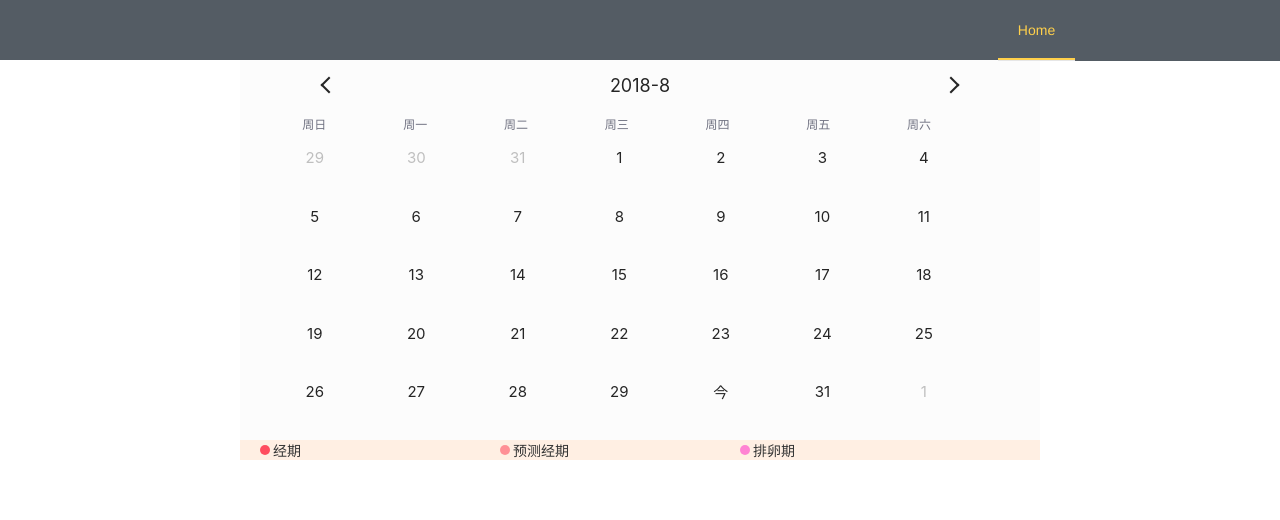
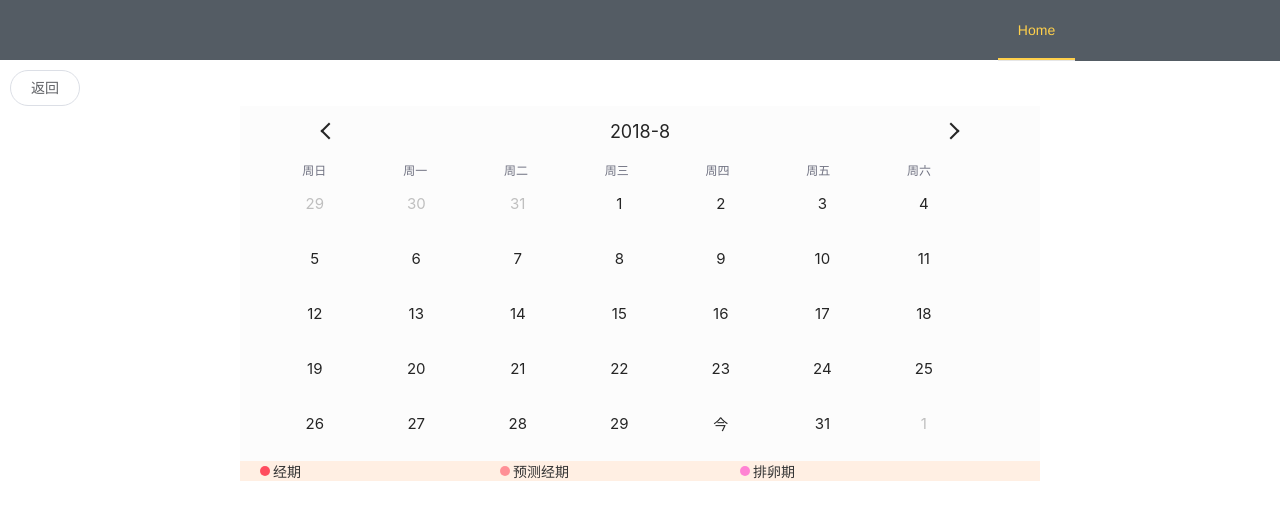
Before and after one commit to magicLian/dailyRecord_client, a Vue app: page /index/project/periodHelper in a window 1280 px wide. Shown: the top 520 px of the page. Built offline with nearby package versions, Linux system fonts and the light colour scheme; no server answers.

Commit message:
2018-10-9 16:44:25

```diff
--- a/src/components/main/periodHelper.vue
+++ b/src/components/main/periodHelper.vue
@@ -1,11 +1,18 @@
 <template>
     <div class="main" v-loading="loading">
+        <div class="btnContainer">
+            <el-row style="margin-left: 10px;float: left;">
+                <el-button size="medium" round @click="returnToMain">返回</el-button>
+                <!--<el-button size="medium" type="primary" round @click="saveModifyDate">保存</el-button>-->
+            </el-row>
+        </div>
         <div class="calendarContainer">
             <div class="calendarContent">
-                <Calendar ref="Calendar"
-                          :sundayStart="true"
-                          v-on:choseDay="clickDay"
-                          v-on:changeMonth="changeMouth">
+                <Calendar
+                    ref="Calendar"
+                    :sundayStart="true"
+                    v-on:choseDay="clickDay"
+                    v-on:changeMonth="changeMouth">
                 </Calendar>
             </div>
         </div>
@@ -128,7 +135,6 @@
                         </el-collapse-item>
                     </el-collapse>
                 </el-form-item>
-                <el-button type="primary" round @click="" style="margin: 20px auto">保存当天信息</el-button>
             </el-form>
         </div>
     </div>
@@ -139,7 +145,7 @@
 	import timeUtil from '../vue-calendar/calendar';
 	import config from '../../util/config';
 	import utils from '../../util/utils';
-	import debug from '../../util/debug'
+	import debug from '../../util/debug';
 
 	export default {
 		data() {
@@ -316,7 +322,6 @@
 					this.$message('没有查询到本月的记录');
 				}
 			},
-
 			/**
 			 * 经期开始的触发事件
 			 * 有4种逻辑 点亮2种 ，点灭2种
@@ -355,6 +360,16 @@
 							this.setPeriodAndForcast(dateTop, clickDay, nearlyPeriodEnd);
 						} else {
 							this.todayDetail.isPeriodStart = true;
+
+							let monthList = this.$refs.Calendar.showMonthsHistory[dateTop];
+							for (let i = 0; i < monthList.length; i++) {
+								if (monthList[i].date === clickDay){
+									monthList[i].isModifyFlag = true;
+									break;
+								}
+							}
+
+							this.todayDetail.isEffective = false;
 						}
 					}
 				} else {
@@ -383,7 +398,18 @@
 	                        this.unsetSpecificDate(afterNearlyPeriodEnd,false);
                         }
 					} else {
+						//没找到经期结束,则先把今天标记为经期开始,已修改,无效
 						this.todayDetail.isPeriodStart = false;
+
+						let monthList = this.$refs.Calendar.showMonthsHistory[dateTop];
+						for (let i = 0; i < monthList.length; i++) {
+							if (monthList[i].date === clickDay){
+								monthList[i].isModifyFlag = true;
+								break;
+                            }
+                        }
+
+                        this.todayDetail.isEffective = false;
 					}
 				}
 			},
@@ -452,7 +478,6 @@
 					}
 				}
 			},
-
 			getNearlyPeriodStartWithoutEffective: function (dateTop, start, end, towards = 'pre') {
 				let flag = null;
 				const currMouthList = this.$refs.Calendar.showMonthsHistory[dateTop];
@@ -826,6 +851,15 @@
 				} else {
 					return this.getAfterEffectivePeriodStart(dateTop, dateTop + '-1', end);
 				}
+			},
+            saveCurrentMouthDateRecord : function(){
+                console.log("aaaaaaaaaaa");
+                let dateTop = this.$refs.Calendar.dateTop;
+
+
+            },
+			returnToMain : function () {
+				this.saveCurrentMouthDateRecord();
 			}
 		}
 	}
@@ -837,17 +871,22 @@
         background: #f05c7000;
     }
 
+    .btnContainer{
+        width: 100%;
+        max-height: 100px;
+        float: left;
+        margin-top: 10px;
+    }
+
     .calendarContainer {
         width: 100%;
         max-width: 800px;
-        height: 50%;
         min-height: 380px;
         margin: 0 auto;
     }
 
     .calendarContent {
         width: 100%;
-        height: 100%;
         background: #dedede;
         float: left;
         margin: 0 auto;
```
